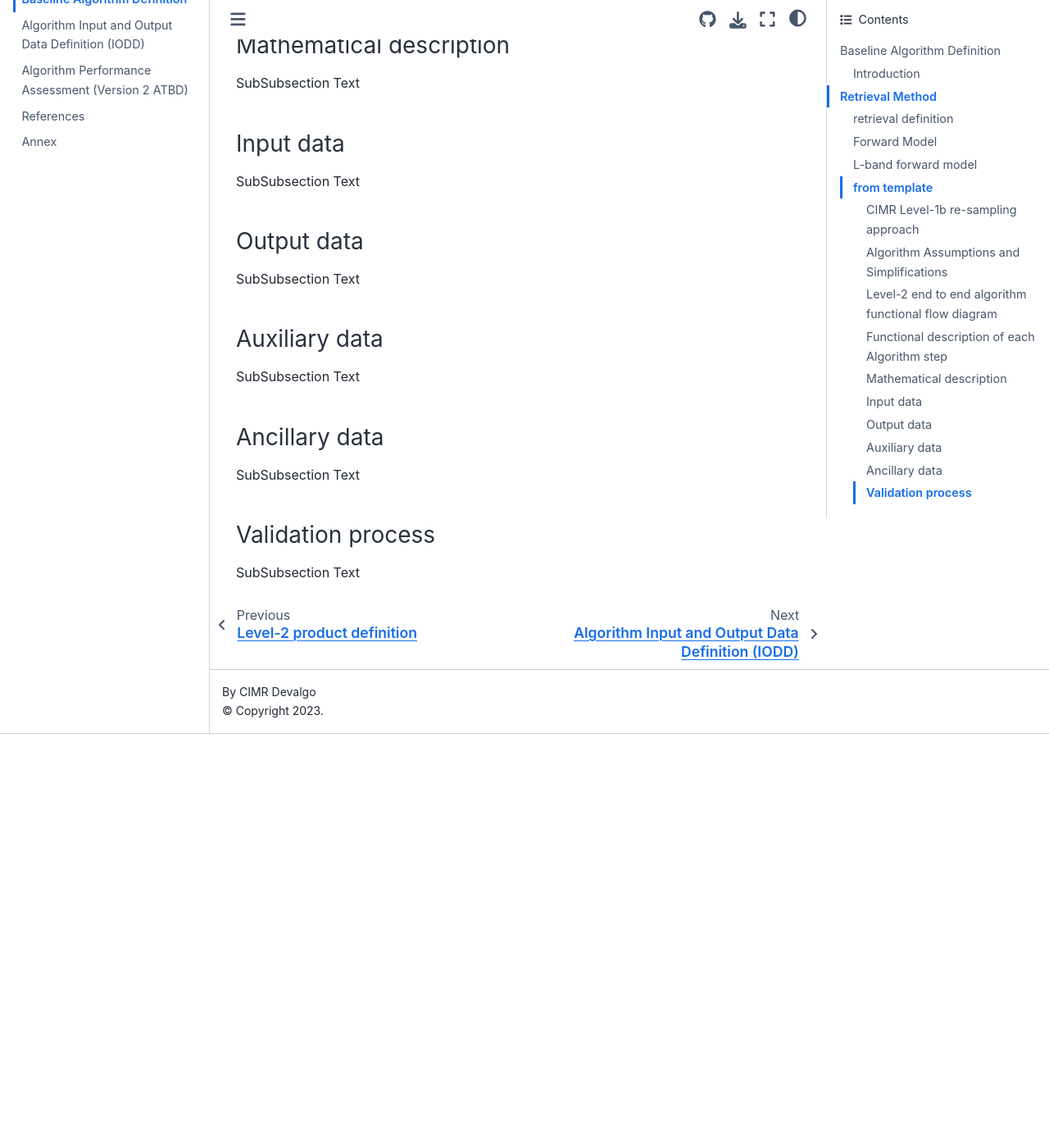
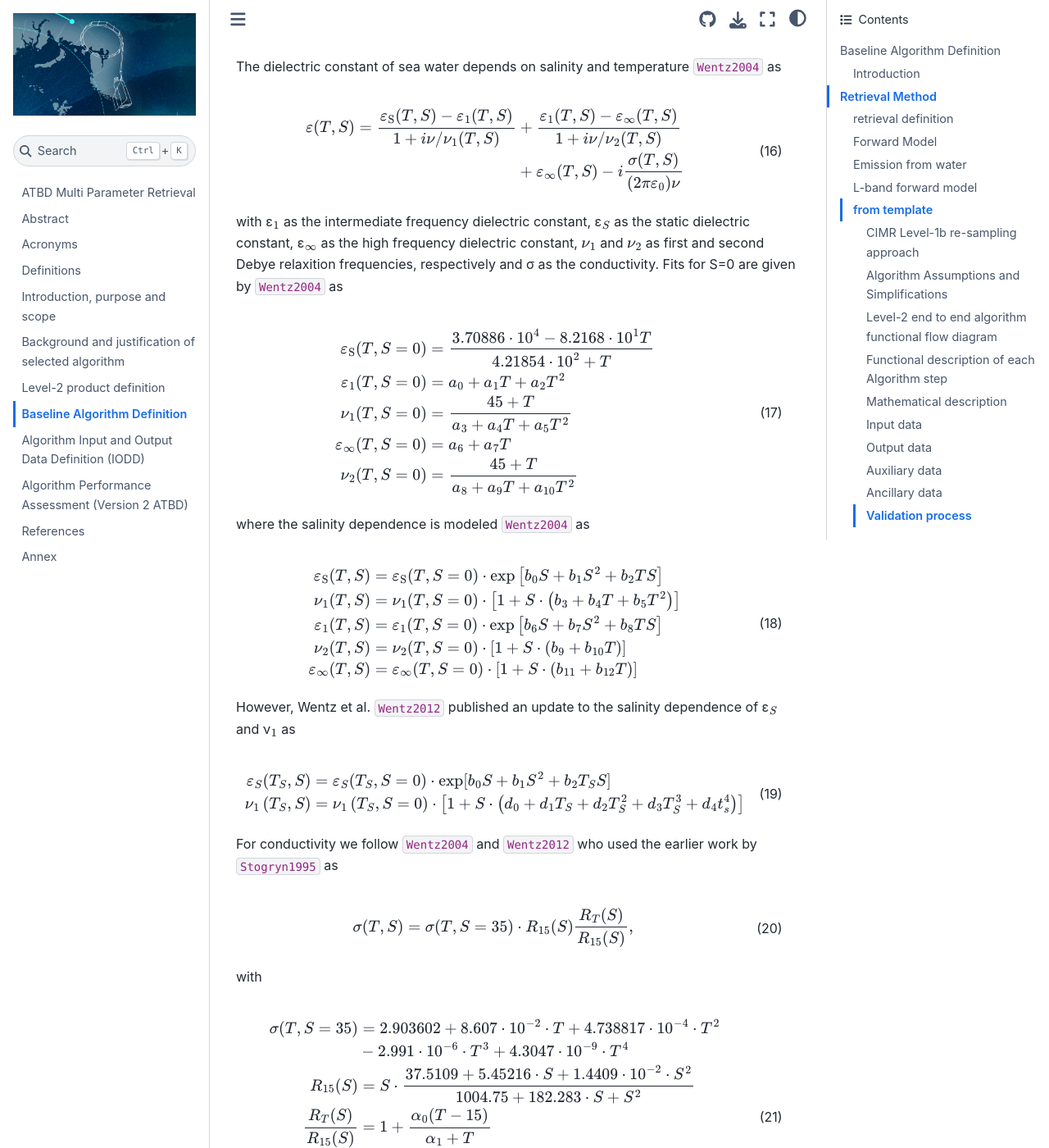
Before and after one commit to CIMR-Algos/MultiParameter_ATBD, a Jupyter Book: the page built from book/baseline_algorithm_definition.md, in a window 1280 px wide and 1400 px high, scrolled down 5784 px. Shown: the whole window at 82% size. Built offline with Jupyter Book 1.0.4 settings and Sphinx 7.4.7 and the Sphinx Book theme 1.1.4, drawn with Linux system fonts in a browser that asks for light colours; pages that are not in the unit, such as notebooks, are missing from menus; cross-references to code outside the pages are shown as plain code; before the commit the page ends 6679 px from its top, so only the background shows below that; some of the changed text lies outside the part shown.

Commit message:
upd alg baseline

````diff
--- a/book/baseline_algorithm_definition.md
+++ b/book/baseline_algorithm_definition.md
@@ -98,7 +98,7 @@
 \text{SIC}\\
 \text{MYIF}\\
 \text{SIT}\\
-%\text{SSS}\\
+\text{SSS}\\
 \end{bmatrix}
 \end{align}
 ```
@@ -134,7 +134,7 @@
 The surface contribution to the brightness temperature is given by
 ```{math}
 :label: eq:surface
-T_{b,s} = C_{\text{ow}}*ε_{\text{ow}}*T_{\text{ow}}+C_{\text{fyi}}*ε_{\text{fyi}}*T_{\text{fyi}}+C_{\text{myi}}*ε_{\text{myi}}*T_{\text{myi}},
+T_{b,s} = C_{\text{ow}}ε_{\text{ow}}T_{\text{ow}}+C_{\text{fyi}}ε_{\text{fyi}}T_{\text{fyi}}+C_{\text{myi}}ε_{\text{myi}}T_{\text{myi}},
 ```
 
 where $C_{\text{ow}}$, $C_{\text{fyi}}$, and $C_{\text{myi}}$ are the area
@@ -147,7 +147,7 @@
 for first year ice and multi year ice derived by {cite}`Mathew2009`.
 ```{math}
 :label: eq:Nizy
-U_{T, t, p}=(a_{t}*T_{C}+b_{t}+273.15)*ε_{t, p}
+U_{T, t, p}=(a_{t}T_{C}+b_{t}+273.15)ε_{t, p}
 ```
 with $U_{t,h}$ being the temperature corrected upwelling brightness temperature for the polarization $p$
 at the air temperature at the surface $T_{C}$ (in °C), $a_{t}$ and $b_{t}$ are the frequency
@@ -158,7 +158,7 @@
 The ice emissivity is modified by the ice thickness $\text{SIT}$ according to
 ```{math}
 :label: eq:ice_thickness
-T_{b,p} = a_{p}-(a_{p}-b_{p})*\exp\left(-\frac{\text{SIT}}{c_{p}}\right)
+T_{b,p} = a_{p}-(a_{p}-b_{p})\exp\left(-\frac{\text{SIT}}{c_{p}}\right)
 ```
 with the index $p$ indicate polarization ($h$ or $v$) the coefficients $a_{p}$,
 $b_{p}$, and $c_{p}$ from {cite}`Scarlat2020` (see {numref}`tab:fy_thick`). To
@@ -187,8 +187,8 @@
 ```{math}
 :label: eq:surfref
 R_{\text{surf}} = 1 -
-ε_{\text{ow}}*C_{\text{ow}} - ε_{\text{fyi}}*C_{\text{fyi}} -
-ε_{\text{myi}}*C_{\text{myi}}.
+ε_{\text{ow}}C_{\text{ow}} - ε_{\text{fyi}}C_{\text{fyi}} -
+ε_{\text{myi}}C_{\text{myi}}.
 ```
 
 The atmospheric contribution to the brightness temperature is calculated from
@@ -203,7 +203,7 @@
 \end{align}
 ```
 where $T_v = 273.16+0.8337 V - 3.029\cdot 10^{-5}V^{3.33}$ for V<48 and
-$T_v=301.16$ for V>48, $\zeta(x)=1.05x*(1-x^2)/1200$ for $|x|<20\ \text{K}$ and
+$T_v=301.16$ for V>48, $\zeta(x)=1.05x(1-x^2)/1200$ for $|x|<20\ \text{K}$ and
 $\zeta(x)=\text{sign}(x)*14\ \text{K}$ for $|x|>20\ \text{K}$.
 
 The absorption by oxygen is given by
@@ -233,6 +233,121 @@
 \tau = \exp\left(-\frac{A_o+A_V+A_L}{\cos\theta}\right)
 ```
 with $\theta$ being the incidence angle.
+
+## Emission from water
+While for the sea ice an empirical model is used for the emissivity, for the
+emission from the ocean the model uses the Fresnell reflection coefficient as a
+bases, which relies on the dielectric constant of the sea water. The emission from calm sea water after {cite}`Wentz2012` is given by
+```{math}
+:label: eq:em_ocean
+\begin{align}
+E_{0p} &= 1-|r_p|^2\\
+r_v &= \frac{ε\cos(θ_i)-\sqrt{ε-\sin^2(θ_i)}}{ε\cos(θ_i)+\sqrt{ε-\sin^2(θ_i)}}\\
+r_h &= \frac{\cos(θ_i)-\sqrt{ε-\sin^2(θ_i)}}{\cos(θ_i)+\sqrt{ε-\sin^2(θ_i)}}
+\end{align}
+```
+
+with $ε$ being the dielectric constant of the sea water.
+To account for the roughness and other disturbances on the ocean surface, the power eflectivity at each polariztaion $R_{0p}=|r_p|^2$. The contribution of different ocean surface types are modeled by different parameters again following {cite}`Wentz2000`. The reflectivity is a composition of foam covered ocean and clear ocean. With a reduction of the ocean surface emission through the foam by a factor κ, the composite reflectivity is given by
+```{math}
+R = (1-f_{\text{foam}})\cdot R_{\text{clear}}+f_{\text{foam}}\cdot κ\cdot R_{\text{clear}}
+```
+with $f_{\text{foam}}$ being the fraction of the ocean surface covered by foam and $R_{\text{clear}}$ being the reflectivity of the clear ocean. With a small loss from diffraction a term $β$ we can express the reflectivity as
+```{math}
+R_{\text{clear}} = (1-\beta)R_{\text{geo}}
+```
+with $R_{\text{geo}}$ being the reflectivity from a standart geometric optics model{cite}`Wentz75`. The combination can then be combining the foam and the diffraction term into one quantity $F=f_{\text{foam}} + \beta -f_{foam}\cdot β - f_{foam} κβ$, which is a monotonic function of wind speed and is addressed by {cite}`Wentz2000` as *catch-all* term. They determined $F$ empirically from experiments with various radiometeres. A fit for F is given by
+```{math}
+:label: eq:catchall
+\begin{aligned}
+F & = m_1W  &(W<W_1)\\
+F & = m_1W + \frac{(m_2-m_1)(W-W_1)^2}{2(W_2-W_1)}  &(W_1 \leq W \leq W_2)\\
+F & = m_2W - (m_2-m_1)(W_2+W_1)  &(W>W_2),
+\end{aligned}
+```
+a quadratic spline with knots at $W_1=3~\text{m/s}$ and $W_2=12~\text{m/s}$ for v- and $W_1=7~\text{m/s}$ and $W_2=12~\text{m/s}$ for h-polarization. The coefficients $m_1$ and $m_2$ are given in {numref}`tab:mc_m` in the appendix.
+
+
+
+
+
+### ocean surface roughness
+
+The ocean surface roughness is used as modeled by {cite}`Wentz2000` as
+```{math}
+R_{geo} = R_0 - (r_0 + r1(θ_i-53) + r_2(T_S-288) + r_3(θ_i-53)(T_S-288))W
+```
+Where $R_0$ is the specular reflection, θ$_i$ is the incidence angle, T$_S$ is
+the sea surface temperature, and W is the wind speed. The coefficients for each
+polarization and frequency are in the appendix in {numref}`tab:mc_geo`.
+
+
+
+### Dielectric constant of sea water
+The dielectric constant of sea water depends on salinity and temperature {cite}`Wentz2004` as
+```{math}
+:label: eq:eps_seawater
+\begin{aligned}
+\varepsilon(T, S)=\frac{\varepsilon_{\mathrm{S}}(T, S)-\varepsilon_1(T, S)}{1+i \nu / \nu_1(T, S)} & +\frac{\varepsilon_1(T, S)-\varepsilon_{\infty}(T, S)}{1+i \nu / \nu_2(T, S)} \\
+& +\varepsilon_{\infty}(T, S)-i \frac{\sigma(T, S)}{\left(2 \pi \varepsilon_0\right) \nu}
+\end{aligned}
+```
+with ε$_1$ as the intermediate frequency dielectric constant, ε$_S$ as the static dielectric constant, ε$_\infty$ as the high frequency dielectric constant, $\nu_1$ and $\nu_2$ as first and second Debye relaxition frequencies, respectively and σ as the conductivity. Fits for S=0 are given by {cite}`Wentz2004` as
+
+```{math}
+:label: eq:eps_fresh
+\begin{aligned}
+\varepsilon_{\mathrm{S}}(T, S=0)&=\frac{3.70886 \cdot 10^4-8.2168 \cdot 10^1
+T}{4.21854 \cdot 10^2+T}\\
+ \varepsilon_1(T, S=0)&=a_0+a_1 T+a_2 T^2 \\
+ \nu_1(T, S=0)&=\frac{45+T}{a_3+a_4 T+a_5 T^2} \\
+ \varepsilon_{\infty}(T, S=0)&=a_6+a_7 T \\
+ \nu_2(T, S=0)&=\frac{45+T}{a_8+a_9 T+a_{10} T^2} \\
+\end{aligned}
+```
+where the salinity dependence is modeled {cite}`Wentz2004` as
+```{math}
+:label: eq:eps_sal
+\begin{aligned}
+\varepsilon_{\mathrm{S}}(T, S) & =\varepsilon_{\mathrm{S}}(T, S=0) \cdot \exp \left[b_0 S+b_1 S^2+b_2 T S\right] \\
+\nu_1(T, S) & =\nu_1(T, S=0) \cdot\left[1+S \cdot\left(b_3+b_4 T+b_5 T^2\right)\right] \\
+\varepsilon_1(T, S) & =\varepsilon_1(T, S=0) \cdot \exp \left[b_6 S+b_7 S^2+b_8 T S\right] \\
+\nu_2(T, S) & =\nu_2(T, S=0) \cdot\left[1+S \cdot\left(b_9+b_{10} T\right)\right] \\
+\varepsilon_{\infty}(T, S) & =\varepsilon_{\infty}(T, S=0) \cdot\left[1+S \cdot\left(b_{11}+b_{12} T\right)\right]
+\end{aligned}
+```
+
+However, Wentz et al. {cite}`Wentz2012` published an update to the salinity dependence of ε$_S$ and ν$_1$ as
+```{math}
+:label: eq:eps_water_sal_update
+\begin{aligned}
+ε_S(T_S,S) & = ε_S(T_S,S=0) \cdot \exp [b_0S +b_1S^2+b_2T_SS]\\
+\nu_1\left(T_S, S\right) & =\nu_1\left(T_S, S=0\right) \cdot  {\left[1+S \cdot\left(d_0+d_1 T_S+d_2 T_S^2+d_3 T_S^3+d_4 t_s^4\right)\right] }
+\end{aligned}
+```
+
+For conductivity we follow {cite}`Wentz2004` and {cite}`Wentz2012` who used the earlier work by {cite}`Stogryn1995` as
+```{math}
+:label: eq:sigma
+\sigma(T,S) = \sigma(T,S=35) \cdot R_{15}(S)\frac{R_T(S)}{R_{15}(S)},
+```
+
+with
+
+```{math}
+:label: eq:sigma_support
+\begin{aligned}
+ \sigma(T, S=35) & = 2.903602+8.607 \cdot 10^{-2} \cdot T+4.738817 \cdot 10^{-4} \cdot T^2\\
+& -2.991 \cdot 10^{-6} \cdot T^3+4.3047 \cdot 10^{-9} \cdot T^4 \\
+ R_{15}(S) & = S \cdot \frac{37.5109+5.45216 \cdot S+1.4409 \cdot 10^{-2} \cdot S^2}{1004.75+182.283 \cdot S+S^2} \\
+ \frac{R_T(S)}{R_{15}(S)} & =1+\frac{\alpha_0(T-15)}{\alpha_1+T} \\
+ \alpha_0 & = \frac{6.9431+3.2841 \cdot S-9.9486 \cdot 10^{-2} \cdot S^2}{84.850+69.024 \cdot S+S^2} \\
+ \alpha_1 & = 49.843-0.2276 \cdot S+0.198 \cdot 10^{-2} \cdot S^2
+\end{aligned}
+```
+
+
+
 
 
 ## L-band forward model
````
